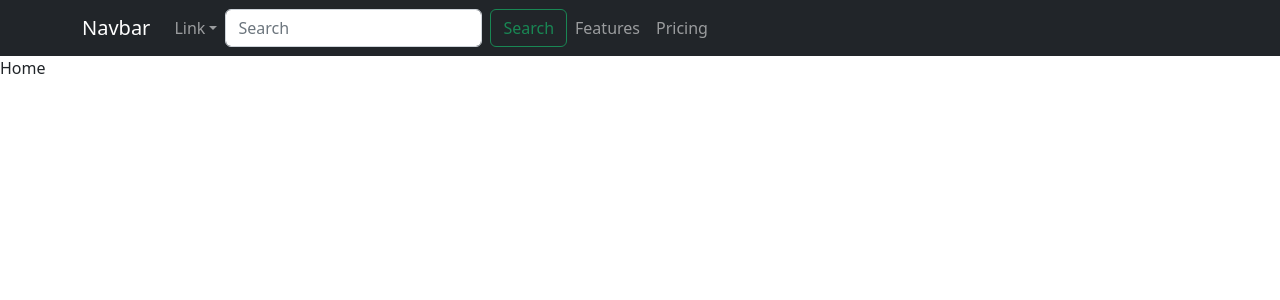
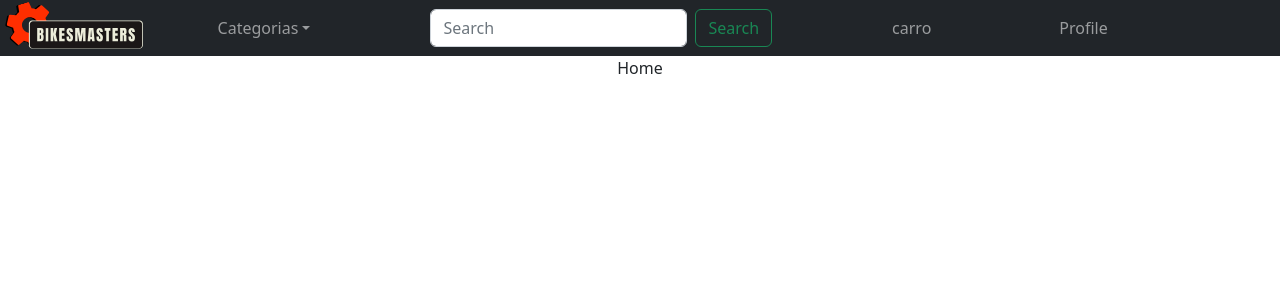
Before and after one commit to ROBERT-Gimenez/E-comerce_React, a React (Create React App) app: page / in a window 1280 px wide. Shown: the top 300 px of the page. Built offline with nearby package versions, Linux system fonts and the light colour scheme.

Commit message:
assembly of the header

```diff
--- a/src/App.css
+++ b/src/App.css
@@ -1,3 +1,17 @@
 .App {
   text-align: center;
 }
+.Logo{
+  width: 11rem;
+  height: 5rem;
+  position: absolute;
+  left: -17px;
+  top: -1rem;
+}
+.nav-container{
+  position: relative;
+    left: 10%;
+}
+.nav-contein-btn{
+gap: 7rem;
+}
--- a/src/App.js
+++ b/src/App.js
@@ -1,6 +1,7 @@
 import Home from "./components/Home";
 import Header from "./components/Header";
 import 'bootstrap/dist/css/bootstrap.min.css';
+import './App.css'
 function App() {
   return (
     <div className="App">
--- a/src/components/Header.js
+++ b/src/components/Header.js
@@ -1,27 +1,31 @@
 import {NavDropdown , Form , Button ,Navbar ,Nav, Container } from 'react-bootstrap';
-
+import Logo from '../resource/img/logo-2.svg'
 export default function Header() {
   return (
     <header>
     <Navbar bg="dark" variant="dark">
     <Container>
-          <Navbar.Brand href="#home">Navbar</Navbar.Brand>
-          <Nav className="me-auto">
-          <Navbar.Collapse id="navbarScroll">
+        <Navbar.Brand href="/">
+            <img
+              alt="logo"
+              src={Logo}
+              width="120"
+              height="60"
+              className="d-inline align-top Logo"
+            />{' '}
+        </Navbar.Brand>
+        <Nav className="me-auto nav-container">
+            <Navbar.Collapse id="navbarScroll" className='nav-contein-btn'>
                 <Nav
                     className="me-auto my-2 my-lg-0"
                     style={{ maxHeight: '100px' }}
                     navbarScroll
                 >
-            <NavDropdown title="Link" id="navbarScrollingDropdown">
-              <NavDropdown.Item href="#action3">Action</NavDropdown.Item>
-              <NavDropdown.Item href="#action4">
-                Another action
-              </NavDropdown.Item>
+                    <NavDropdown title="Categorias" id="navbarScrollingDropdown">
+                        <NavDropdown.Item href="#action3">Bicicletas</NavDropdown.Item>
+                        <NavDropdown.Item href="#action4">Accesorios</NavDropdown.Item>
                         <NavDropdown.Divider />
-              <NavDropdown.Item href="#action5">
-                Something else here
-              </NavDropdown.Item>
+                        <NavDropdown.Item href="#action5">Promociones</NavDropdown.Item>
                     </NavDropdown>
                 </Nav>
                 <Form className="d-flex">
@@ -33,8 +37,8 @@ export default function Header() {
                     />
                     <Button variant="outline-success">Search</Button>
                 </Form>
-            <Nav.Link href="#features">Features</Nav.Link>
-            <Nav.Link href="#pricing">Pricing</Nav.Link>
+            <Nav.Link href="#features">carro</Nav.Link>
+            <Nav.Link href="#pricing">Profile</Nav.Link>
             </Navbar.Collapse>
         </Nav>
 
```
Also changed, not shown: src/resource/img/logo-2.svg (added). Lines whose indentation alone changed are shown as unchanged.
